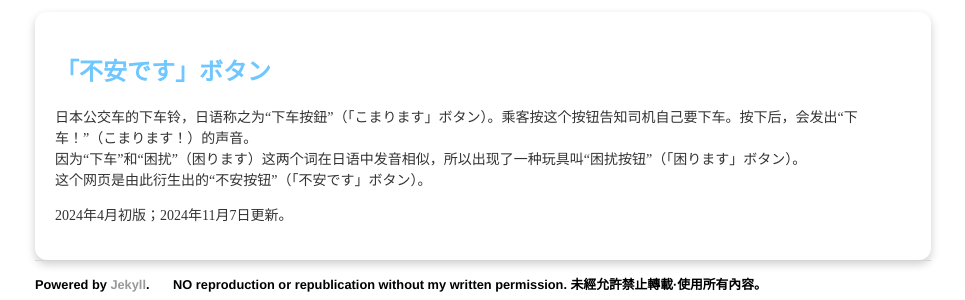
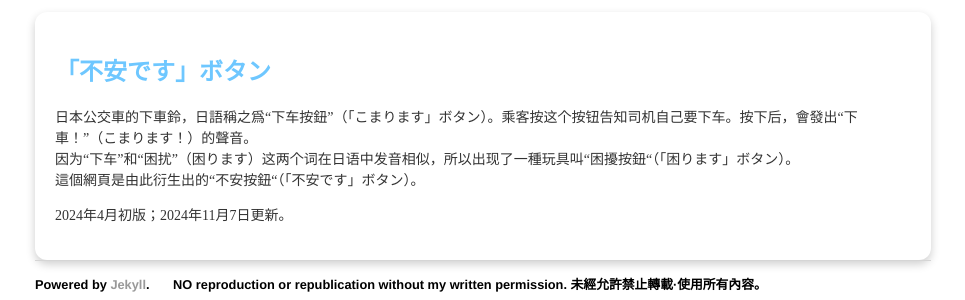
Before and after one commit to 9and4/9and4.github.io, a Jekyll site: the page built from projects/index.html, in a window 1280 px wide. Shown: the part 270-570 px from the top of the page, without its empty margins (157-1122 px from the left). Built offline with Jekyll 4.4.1, drawn with Linux system fonts in a browser that asks for light colours.

Commit message:
Update index.html

```diff
--- a/projects/index.html
+++ b/projects/index.html
@@ -9,9 +9,9 @@ title: 九四公園 》 游樂場
  <div class="project-box">
   <h2><a href="/projects/Fuan-desu-Button">「不安です」ボタン</a></h2>
   <p>
-      日本公交车的下车铃，日语称之为“下车按鈕”（「こまります」ボタン）。乘客按这个按钮告知司机自己要下车。按下后，会发出“下车！”（こまります！）的声音。<br>
-      因为“下车”和“困扰”（困ります）这两个词在日语中发音相似，所以出现了一种玩具叫“困扰按钮”（「困ります」ボタン）。<br>
-      这个网页是由此衍生出的“不安按钮”（「不安です」ボタン）。
+   日本公交車的下車鈴，日語稱之爲“下车按鈕”（「こまります」ボタン）。乘客按这个按钮告知司机自己要下车。按下后，會發出“下車！”（こまります！）的聲音。<br>
+   因为“下车”和“困扰”（困ります）这两个词在日语中发音相似，所以出现了一種玩具叫“困擾按鈕“（「困ります」ボタン）。<br>
+   這個網頁是由此衍生出的“不安按鈕“（「不安です」ボタン）。
   </p>
   <p>
       2024年4月初版；2024年11月7日更新。
```
